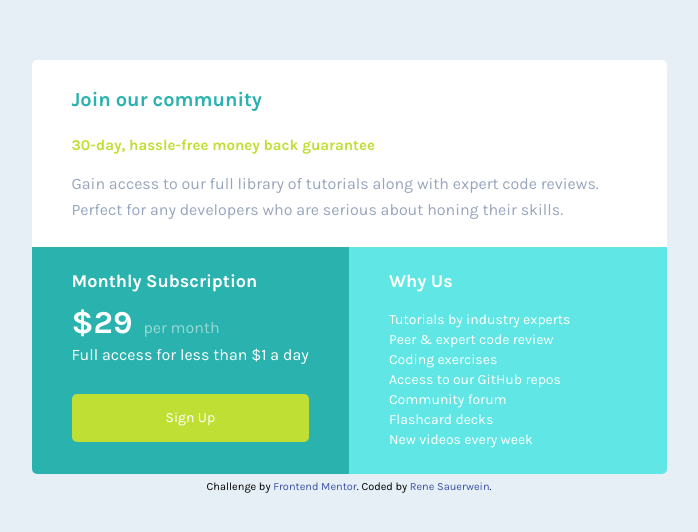
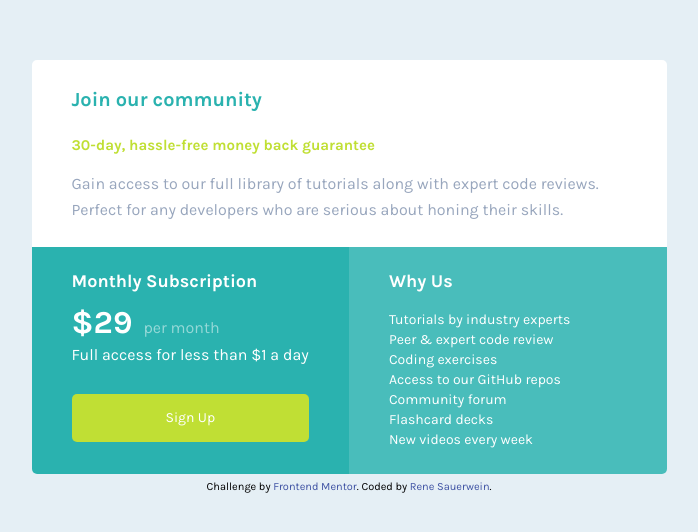
Before and after one commit to rsauerwein/single-price-grid, a plain HTML site: page index.html in a window 1280 px wide. Shown: the part 120-652 px from the top of the page, without its empty margins (291-989 px from the left). Drawn offline with Linux system fonts and the light colour scheme.

Commit message:
Readjust light-cyan

```diff
--- a/css/style.css
+++ b/css/style.css
@@ -4,7 +4,7 @@
 
 :root {
     --cyan: hsl(179, 62%, 43%);
-    --light-cyan: hsl(179, 73%, 64%);
+    --light-cyan: hsla(179, 62%, 43%, 0.85);
     --bright-yellow: hsl(71, 73%, 54%);
     --light-gray: hsl(204, 43%, 93%);
     --grayish-blue: hsl(218, 22%, 67%);
```
